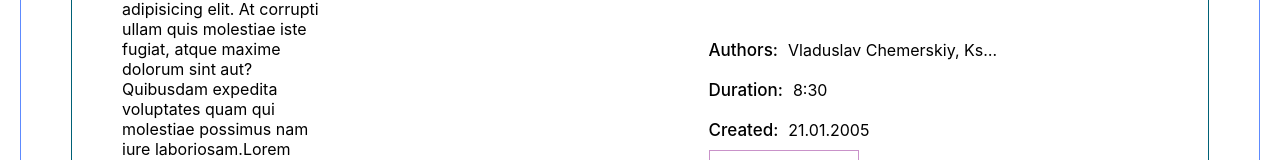
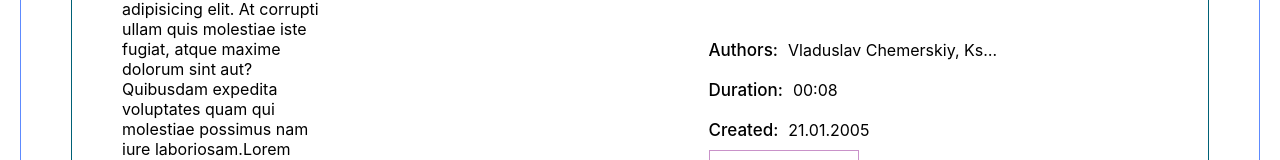
Before and after one commit to boorn337/task_1, a React (Create React App) app in the folder courses-app/: page / in a window 1280 px wide. Shown: the part 312-472 px from the top of the page. Built offline with nearby package versions, Linux system fonts and the light colour scheme.

Commit message:
Add course date

```diff
--- a/courses-app/src/components/Courses/components/CourseCard/CourseCard.jsx
+++ b/courses-app/src/components/Courses/components/CourseCard/CourseCard.jsx
@@ -1,8 +1,17 @@
 import "./CoursesCard.css";
 import Button from "../../../../common/Button/Button";
+import pipeDuration from "../../../../helper/pipeDuration";
 
 const CoursesCard = ({ name, text, authors, time, date, id }) => {
   const authorNames = authors.map((author) => author.name).join(", ");
+  const Duration = ({ minutes }) => {
+    const time = pipeDuration(minutes);
+    return (<div>
+      <h3>Duration:</h3>
+      <p>{time}</p>
+    </div>
+    );
+  };
   return (
     <div id={id} className="courses-card">
       <div className="about-cours">
@@ -14,10 +23,7 @@ const CoursesCard = ({ name, text, authors, time, date, id }) => {
           <h3>Authors:</h3>
           <p className="author">{authorNames}</p>
         </div>
-        <div>
-          <h3>Duration:</h3>
-          <p>{time}</p>
-        </div>
+        <Duration minutes={time} />
         <div>
           <h3>Created:</h3>
           <p>{date}</p>
--- a/courses-app/src/components/CreateCourse/CreateCourse.jsx
+++ b/courses-app/src/components/CreateCourse/CreateCourse.jsx
@@ -2,8 +2,9 @@ import "./CreateCourses.css";
 import Button from "../../common/Button/Button";
 import { mockedAuthorsList } from "../../constants";
 import { v4 as uuidv4 } from "uuid";
-import { useState } from "react";
+import { useState, useEffect } from "react";
 import { courses } from "../../constants";
+import pipeDuration from "../../helper/pipeDuration";
 const CreateCourse = ({
   setIsCreateOpened,
   isCreateOpened,
@@ -20,7 +21,7 @@ const CreateCourse = ({
     text: "",
     authors: [],
     time: 0,
-    date: 0,
+    date: "",
     id: "",
   });
 
@@ -40,15 +41,7 @@ const CreateCourse = ({
         </h1>
       );
     }
-    const num = Number.parseInt(minutes);
-    const hours = num / 60;
-    let rhours = Math.floor(hours);
-    const minut = (hours - rhours) * 60;
-    let rminut = Math.floor(minut);
-    rhours = rhours < 9 ? "0" + rhours : rhours;
-    rminut = rminut < 9 ? "0" + rminut : rminut;
-    const time = rhours + ":" + rminut;
-
+    const time = pipeDuration(minutes);
     return (
       <h1>
         Duration: <span>{time}</span> hours
@@ -107,17 +100,9 @@ const CreateCourse = ({
     setAuthors(tempAuthors);
   };
 
+
   const createCourse = () => {
     setCourse({ ...course, id: uuidv4() });
-    var today = new Date(),
-      date =
-        today.getFullYear() +
-        "-" +
-        (today.getMonth() + 1) +
-        "-" +
-        today.getDate();
-    setCourse({ ...course, date: date });
-
     if (
       !course.name ||
       !course.text ||
@@ -130,6 +115,12 @@ const CreateCourse = ({
     setCoursesList([...coursesList, course]);
     setIsCreateOpened(!isCreateOpened);
   };
+
+  useEffect(()=> {
+    const currentDate = new Date();
+    const formattedDate = currentDate.toLocaleDateString();
+    setCourse({ ...course, date: formattedDate });
+  }, [])
 
 
   return (
--- a/courses-app/src/helper/pipeDuration.js
+++ b/courses-app/src/helper/pipeDuration.js
@@ -0,0 +1,13 @@
+const pipeDuration = (minutes) => {
+      const num = Number.parseInt(minutes);
+      const hours = num / 60;
+      let rhours = Math.floor(hours);
+      const minut = (hours - rhours) * 60;
+      let rminut = Math.floor(minut);
+      rhours = rhours < 9 ? "0" + rhours : rhours;
+      rminut = rminut < 9 ? "0" + rminut : rminut;
+      const time = rhours + ":" + rminut;
+      return time
+}
+
+export default pipeDuration;
```
